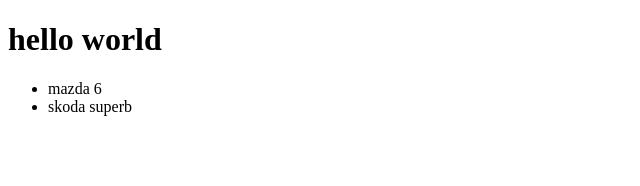
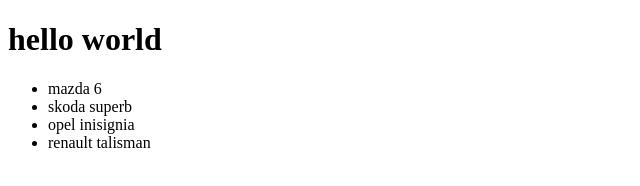
Before and after one commit to helens4/abcd, a plain HTML site: page index.html in a window 1280 px wide. Shown: the whole page, without its empty margins (0-640 px from the left). Drawn offline with Linux system fonts and the light colour scheme.

Commit message:
dodanie opla i renault na liste

```diff
--- a/index.html
+++ b/index.html
@@ -13,6 +13,8 @@
     <ul>
         <li>mazda 6</li>
         <li>skoda superb</li>
+        <li>opel inisignia</li>
+        <li>renault talisman</li>
     </ul>
 
 </body>
```
